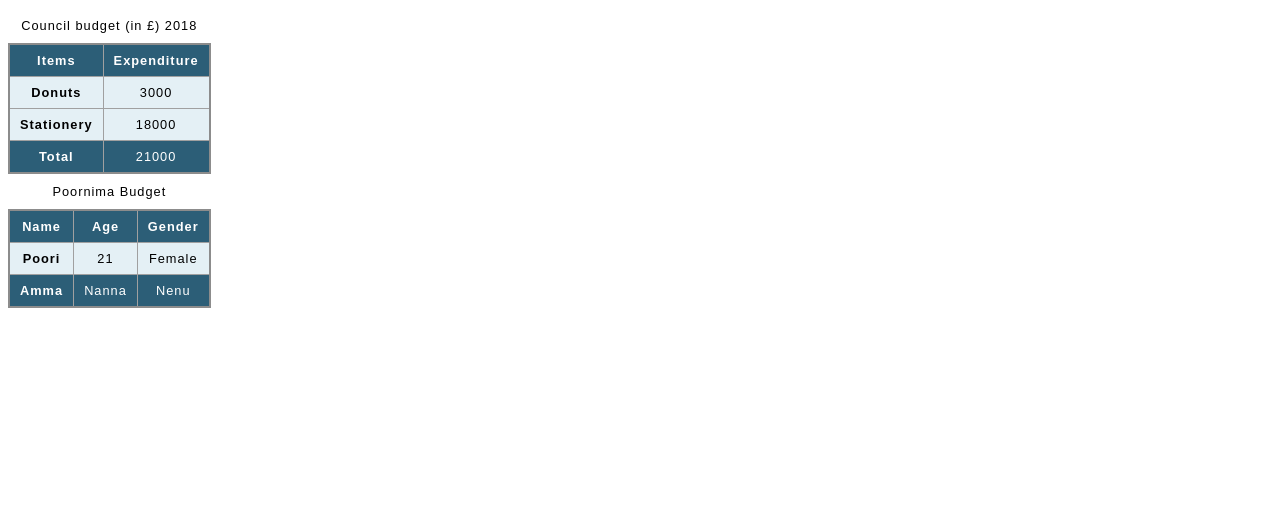
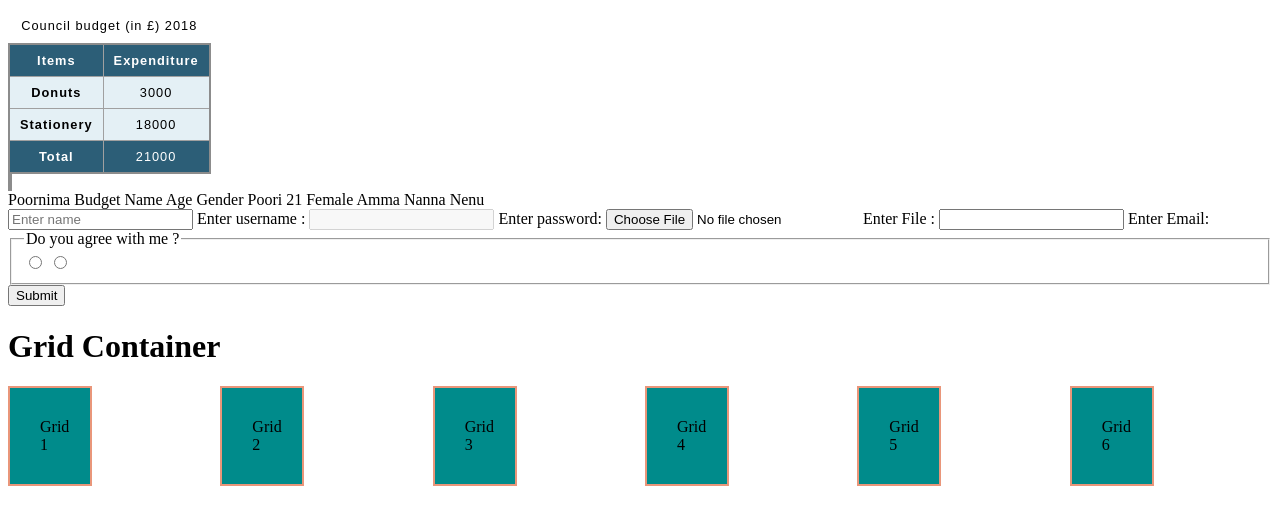
Before and after one commit to Poornima-Ranguri/Interview-Preparation, a plain HTML site: page practice.html in a window 1280 px wide. Drawn offline with Linux system fonts and the light colour scheme.

Commit message:
CSS Grid

```diff
--- /dev/null
+++ b/grid/grid.css
@@ -0,0 +1,73 @@
+/* Having grid with six rows and six columns  all of this serves as a same size*/
+
+.grid-container {
+    display: grid;
+    grid-template-rows: 100px 100px 100px 100px 100px 100px;
+    grid-template-columns: 100px 100px 100px 100px 100px 100px;
+    background-color: thistle;
+    grid-auto-rows: 100px;
+    grid-auto-flow: row;
+}
+
+.grid-container div {
+    background-color: blanchedalmond;
+    border: solid 1px black;
+    margin: 10px;
+    color: teal;
+    font-weight: 800;
+    display: flex;
+    justify-content: center;
+    align-items: center;
+    font-size: large;
+
+}
+
+/* Positioning an Item */
+.item-1 {
+    grid-row-start: 1;
+    grid-row-end: 3;
+    grid-column-start: 1;
+    grid-column-end: 8;
+}
+
+/* You can use shorthand by separating with slash */
+
+.item-2 {
+    background-color: antiquewhite;
+    grid-row: 1 / 3;
+    grid-column: 1 / 6;
+}
+
+/* span you self whereever you are - no of serves that u want to span */
+
+.item-3 {
+    /* grid-row: span 2;
+    grid-column: span 2; */
+    grid-area: 2/ 3 / 5 / 6;
+    z-index: 1;
+}
+
+/* gird - Area */
+.item-4 {
+    /* grid-area: row-start col-start row-end col-end; */
+    grid-area: 3 / 1 / -1 / 8;
+}
+
+/* fractional unit */
+
+.grid-container-2 {
+    display: grid;
+    background-color: cadetblue;
+    margin-top: 30px;
+    /* grid-template-columns: 100px 3fr 1fr; */
+    grid-template-columns: 100px minmax(100px 3fr) 1fr;
+    grid-template-rows: 100px 100px;
+}
+
+.grid-container-2 div {
+    background-color: antiquewhite;
+    padding: 10px;
+    margin: 20px;
+
+
+}
--- /dev/null
+++ b/grid/grid.html
@@ -0,0 +1,29 @@
+<!DOCTYPE html>
+<html lang="en">
+
+<head>
+    <meta charset="UTF-8">
+    <meta name="viewport" content="width=device-width, initial-scale=1.0">
+    <title>Grid</title>
+    <link rel="stylesheet" href="./grid.css">
+</head>
+
+<body>
+    <!-- <div class="grid-container">
+        <div class="item-1">1</div>
+       <div class="item-2">2</div> -->
+    <!-- <div class="item-3">3</div>
+    <div class="item-4">4</div>
+    <div class="item-5">5</div>
+    </div>  -->
+
+    <div class="grid-container-2">
+        <div class="cont-1">1</div>
+        <div class="cont--2">2</div>
+        <div class="cont-3">3</div>
+
+    </div>
+
+</body>
+
+</html>
--- a/practice.css
+++ b/practice.css
@@ -6,6 +6,7 @@ tfoot {
 
 tbody {
     background-color: #e4f0f5;
+    width: 100vw;
 }
 
 table {
@@ -32,3 +33,23 @@ td {
 td {
     text-align: center;
 }
+
+/* .grid-container {
+    display: grid;
+    width: 80vw;
+    height: 50vh;
+    align-content: flex-start;
+} */
+
+.grid-item {
+    background-color: darkcyan;
+    padding: 30px;
+    width: 20px;
+    border: solid 2px darksalmon;
+}
+
+.grid-container {
+    display: grid;
+    grid-template-columns: repeat(auto-fit, minmax(100px, 1fr));
+    gap: 10px;
+}
--- a/practice.html
+++ b/practice.html
@@ -36,7 +36,7 @@
             </tr>
         </tfoot>
     </table>
-    <table>
+    <table class="poori"></table>
     <caption>Poornima Budget</caption>
     <thead>
         <tr>
@@ -61,7 +61,44 @@
         </tr>
     </tfoot>
     </table>
+
+    <form action="submit">
+        <input type="text" name="username" id="username" placeholder="Enter name" required
+            autocomplete="additional-name">
+        <label for="username">Enter username : </label>
+        <input type="password" name="password" id="password" disabled>
+        <label for="password">Enter password:
+        </label>
+        <input type="file" name="file" id="file">
+        <label for="file">Enter File : </label>
+        <input type="email" name="email" id="email" required>
+        <label for="email">Enter Email:
+        </label>
+        <fieldset>
+            <legend>Do you agree with me ?</legend>
+            <input type="radio" name="radio" value="Yes" id="yes">
+            <input type="radio" name="radio" id="No" value="No">
+        </fieldset>
+        <button type="submit">Submit</button>
+    </form>
+    <div class="poori">
+    </div>
+    <template id="product">
+        <p></p>
+    </template>
+    <h1>Grid Container</h1>
+    <div class="grid-container">
+        <div class="grid-item">Grid 1</div>
+        <div class="grid-item">Grid 2</div>
+        <div class="grid-item">Grid 3</div>
+        <div class="grid-item">Grid 4</div>
+        <div class="grid-item">Grid 5</div>
+        <div class="grid-item">Grid 6</div>
+    </div>
+
     <script src="./practice.js"></script>
+
+
 </body>
 
 </html>
--- a/practice.js
+++ b/practice.js
@@ -0,0 +1,7 @@
+const container = document.querySelector(".poori")
+const template = document.querySelector("#product")
+const clone = template.content.cloneNode(true);
+let para = clone.querySelector("p")
+para.innerHtml = "AmmaNannaNANNAAMMA"
+container.appendChild(para)
+console.log(para)
```
Lines whose indentation alone changed are shown as unchanged.
